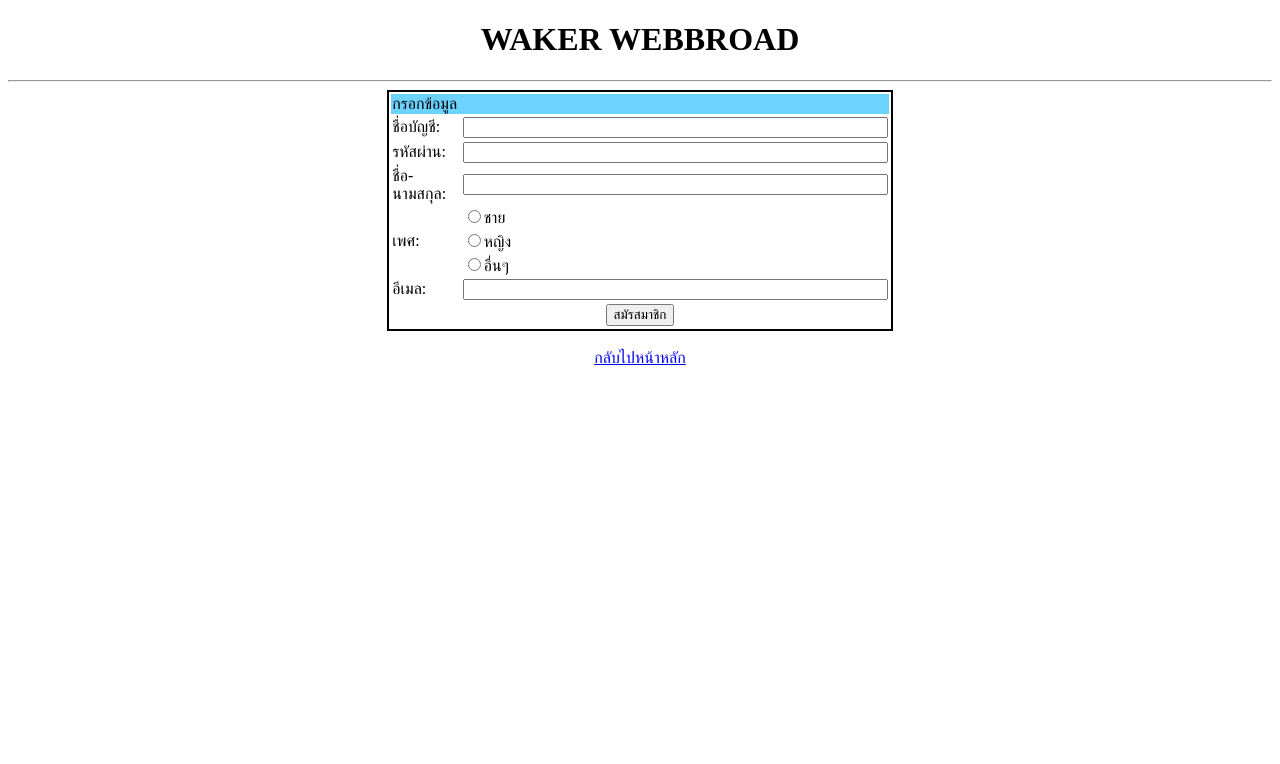
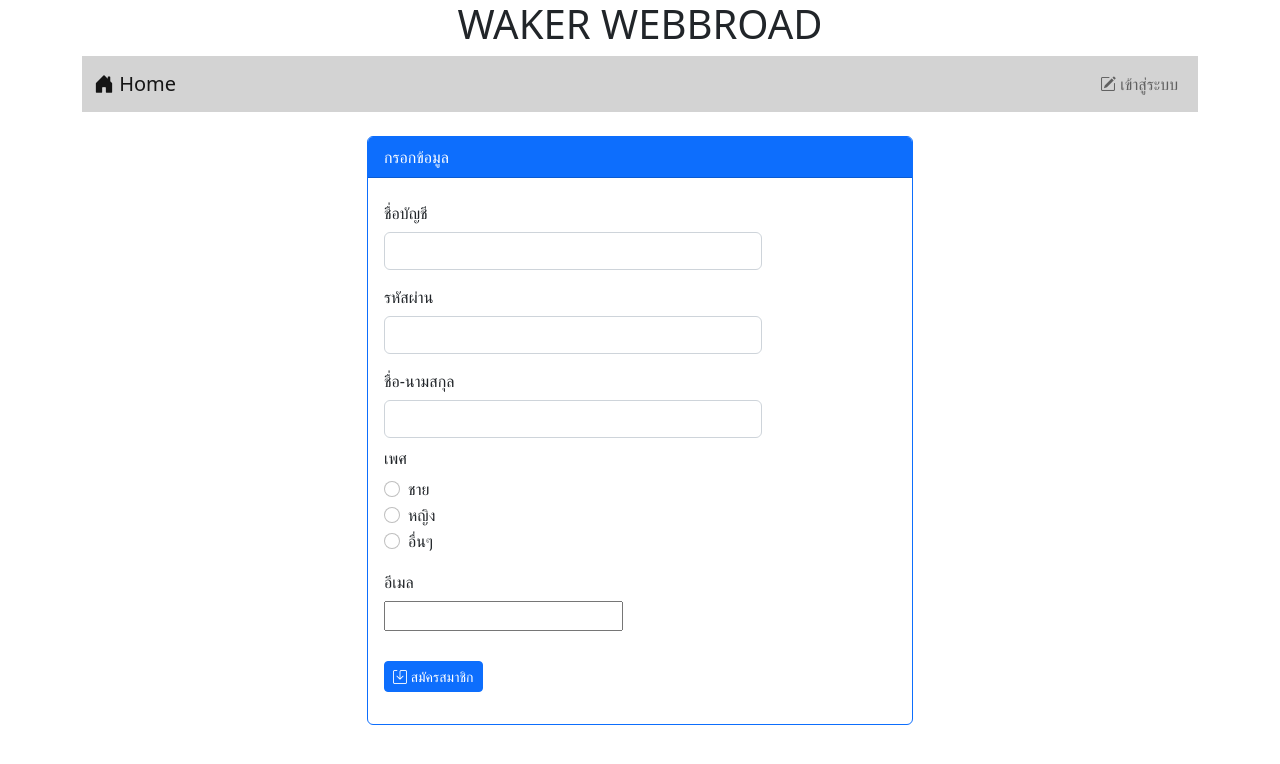
Before and after one commit to IRAFRIX/WebApp-EnEt-C, a PHP site: page /register.php in a window 1280 px wide. Shown: the top 764 px of the page. Run offline with PHP 8.4, Linux system fonts and the light colour scheme; some libraries are stand-ins or nearby versions.

Commit message:
re_save add

```diff
--- a/register.php
+++ b/register.php
@@ -11,22 +11,80 @@
     <meta charset="UTF-8">
     <meta http-equiv="X-UA-Compatible" content="IE=edge">
     <meta name="viewport" content="width=device-width, initial-scale=1.0">
-    <title>Document</title>
+    <!-- CSS only -->
+    <link href="https://cdn.jsdelivr.net/npm/bootstrap@5.2.1/dist/css/bootstrap.min.css" rel="stylesheet" integrity="sha384-iYQeCzEYFbKjA/T2uDLTpkwGzCiq6soy8tYaI1GyVh/UjpbCx/TYkiZhlZB6+fzT" crossorigin="anonymous">
+    <link rel="stylesheet" href="https://cdn.jsdelivr.net/npm/bootstrap-icons@1.9.1/font/bootstrap-icons.css">
+    <!-- JavaScript Bundle with Popper -->
+    <script src="https://cdn.jsdelivr.net/npm/bootstrap@5.2.1/dist/js/bootstrap.bundle.min.js" integrity="sha384-u1OknCvxWvY5kfmNBILK2hRnQC3Pr17a+RTT6rIHI7NnikvbZlHgTPOOmMi466C8" crossorigin="anonymous"></script>
+    <title>Register</title>
 </head>
 <body>
+    <div class="container">
     <H1 style="text-align: center ;">WAKER WEBBROAD</H1>
-    <hr>
-    <table style="border:2px solid black ; width:40% " align="center">
-        <tr><td style="background-color: #6cd2fe;"colspan="2">กรอกข้อมูล</a></td></tr>
-        <tr><td>ชื่อบัญชี:</td><td><input type="text" name="n1" size="50"></td></tr>
-        <tr><td>รหัสผ่าน:</td><td><input type="text" password="p1" size="50"></td></tr>
-        <tr><td>ชื่อ-นามสกุล:</td><td><input type="text" TLName="tn" size="50"></td></tr>
-        <tr><td rowspan="3">เพศ:</td><td><input type="radio" name="gender" value="m">ชาย</td></tr>
-        <tr><td><input type="radio" name="gender" value="f">หญิง</td></tr>
-        <tr><td><input type="radio" name="gender" value="o">อื่นๆ</td></tr>
-        <tr><td>อีเมล:</td><td><input type="text" email="e" size="50"></td></tr>
-        <tr><td colspan="2" align="center"><input type="submit" value="สมัรสมาชิก"></td></tr>
-    </table><br>
-    <center><a href="index.php">กลับไปหน้าหลัก</a></center>
+    <?php include "nav.php"; ?>
+    <br>
+    <div class="row">
+        <div class="col-md-3"></div>
+        <div class="col-md-6">
+            <div class="card text-dark bg-white border-primary">
+                <div class="card-header bg-primary text-white">กรอกข้อมูล</div>
+                <div class="card-body">
+                    <form action="register_save.php" method="post">
+                        <div class="row mb-2">
+                            <label class="col-mb-3 col-form-label">ชื่อบัญชี</label>
+                            <div class="col-md-9">
+                                <input type="text" name="n" class="form-control" require>
+                            </div>
+                        </div>
+                        <div class="row mb-2">
+                            <label class="col-mb-3 col-form-label">รหัสผ่าน</label>
+                            <div class="col-md-9">
+                                <input type="password" name="pa" class="form-control" require>
+                            </div>
+                        </div>
+                        <div class="row mb-2">
+                            <label class="col-mb-3 col-form-label">ชื่อ-นามสกุล</label>
+                            <div class="col-md-9">
+                                <input type="text" name="name" class="form-control" require>
+                            </div>
+                        </div>
+                        <div class="row mb-2">
+                            <label class="col-mb-3 col-form-label pt-0">เพศ</label>
+                            <div class="col-md-9">
+                                <div class="form-check">
+                                    <input type="radio" name="gender" value="m" class="form-check-input" require>
+                                    <label class="form-check-label">ชาย</label>
+                                </div>
+                                <div class="form-check">
+                                    <input type="radio" name="gender" value="f" class="form-check-input" require>
+                                    <label class="form-check-label">หญิง</label>
+                                </div>
+                                <div class="form-check">
+                                    <input type="radio" name="gender" value="o" class="form-check-input" require>
+                                    <label class="form-check-label">อื่นๆ</label>
+                                </div>
+                            </div>
+                        </div>
+                        <div class="row mb-3">
+                            <label class="col-md-3 col-form-label">อีเมล</label>
+                            <div class="col-mb-9">
+                                <input type="email" name="email" class="from-control" require>
+                            </div>
+                        </div>
+                        <div class="row mb-3">
+                            <label class="col-md-3 col-form-label"></label>
+                            <div class="col-mb-9">
+                                <button class="btn btn-primary btn-sm" type="submit">
+                                <i class="bi bi-save"></i> สมัครสมาชิก
+                                </button>
+                            </div>
+                        </div>
+                    </form>
+                </div>
+            </div>
+        </div>
+        <div class="col-md-3"></div>
+    </div>
+    </div>
 </body>
 </html>
```
Also changed, not shown: register_save.php (added).
